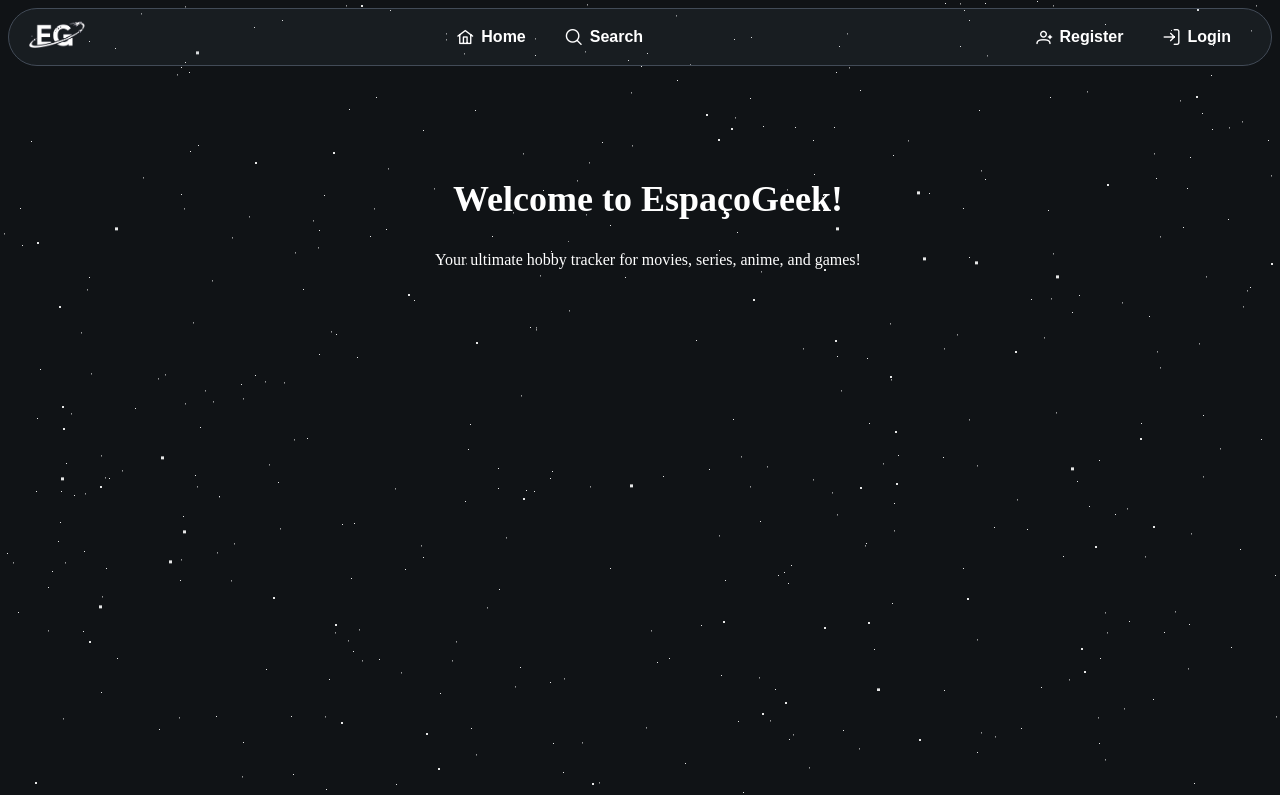
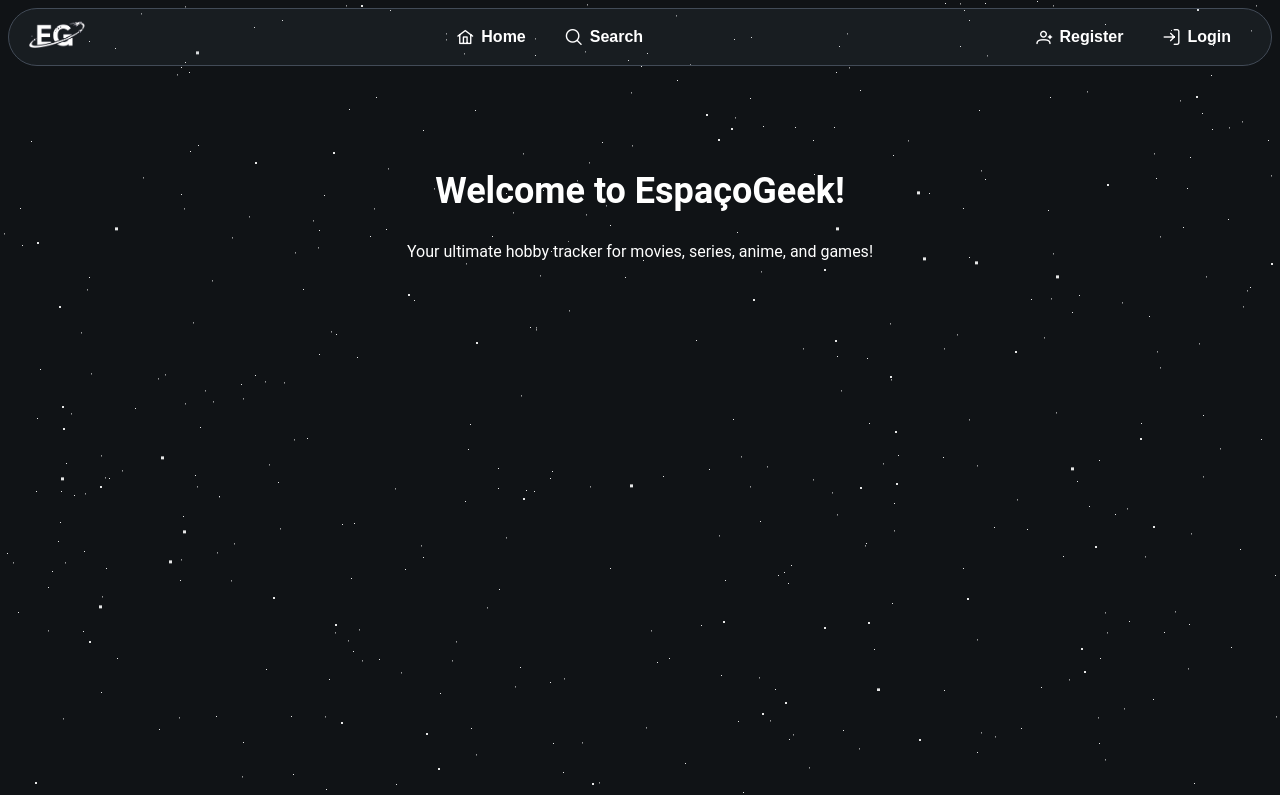
Before and after one commit to EspacoGeek-Teams/EspacoGeek_Web, a React (Vite) app: page / in a window 1280 px wide. Shown: the top 795 px of the page. Built offline with nearby package versions, Linux system fonts and the light colour scheme; no server answers; a web font is replaced by a local one.

Commit message:
Add base styles to body and update html overflow
Set font, margin, padding, box-sizing, and text color for body. Moved overflow-x: hidden to html and removed duplicate html selector.

```diff
--- a/src/index.css
+++ b/src/index.css
@@ -10,8 +10,13 @@
 
 html {
     background-color: #101316;
+    overflow-x: hidden;
 }
 
-html {
-    overflow-x: hidden;
+body {
+    font-family: 'Roboto', sans-serif;
+    margin: 0;
+    padding: 0;
+    box-sizing: border-box;
+    color: #ffffff;
 }
```
